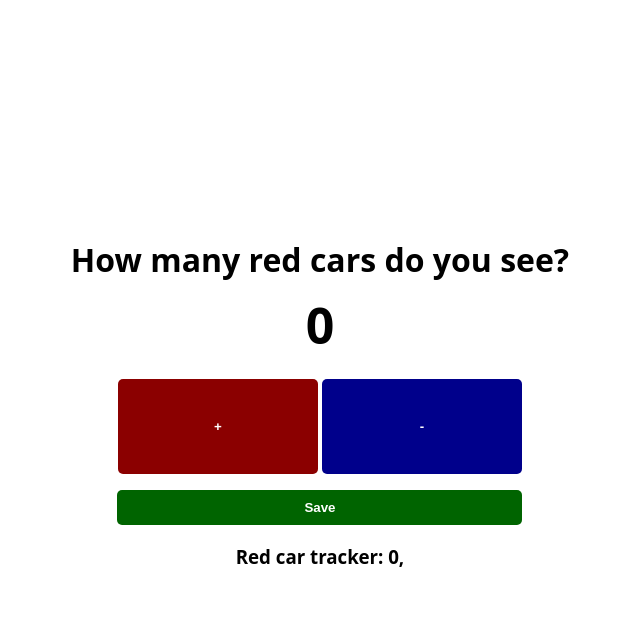
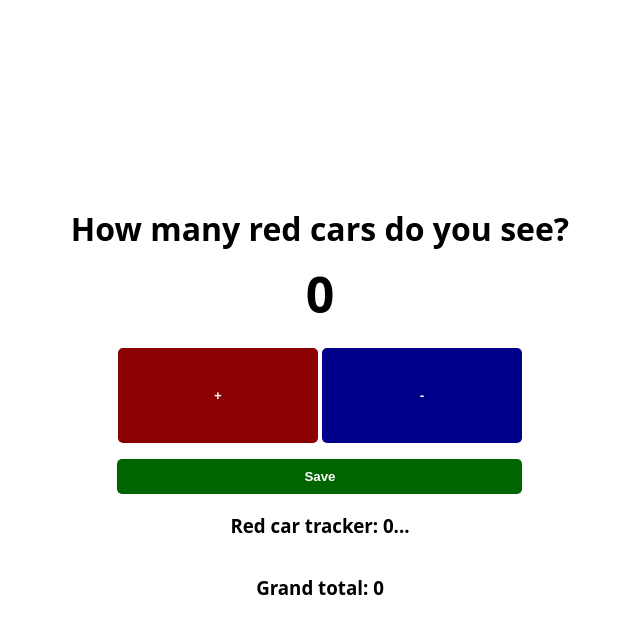
Before and after one commit to LeanneCodes/counter-app, a plain HTML site: page index.html in a window 1280 px wide. Both pictures are taken after a click on the button "Save". Shown: the whole page, without its empty margins (320-960 px from the left). Drawn offline with Linux system fonts and the light colour scheme.

Commit message:
game functionality completed

```diff
--- a/index.css
+++ b/index.css
@@ -1,6 +1,6 @@
 body {
     box-sizing: border-box;
-    background-image: url("yarn.jpeg");
+    /* background-image: url("yarn.jpeg"); */
     background-size: cover;
     font-family: 'Open Sans', 'Helvetica Neue', sans-serif;
     text-align: center;
--- a/index.html
+++ b/index.html
@@ -17,6 +17,7 @@
         </div>
         <button id="save-btn">Save</button>
         <h3 id="tracker">Red car tracker: </h3>
+        <h3>Grand total: <span id="total"></span></h3>
     </div>
 
     <script src="index.js"></script>
--- a/index.js
+++ b/index.js
@@ -3,6 +3,7 @@ let subtract = document.getElementById('decrement-btn');
 let counter = document.getElementById('count-num');
 let save = document.getElementById('save-btn');
 let tracker = document.getElementById('tracker');
+let total = document.getElementById("total")
 
 let count = 0;
 
@@ -28,8 +29,14 @@ function decrease() {
 save.addEventListener('click', saveCount);
 
 function saveCount() {
-    countTracker = count + ', ';
-    tracker.textContent += countTracker;
+    let countStr = count + '...';
+    tracker.textContent += countStr;
+
+    let prevCount = total.textContent ? parseInt(total.textContent) : 0;
+    console.log(prevCount);
+    total.textContent = count + prevCount;
+    console.log(total.textContent);
+
     counter.textContent = 0;
     count = 0;
 }
```
Also changed, not shown: 1 other file.
